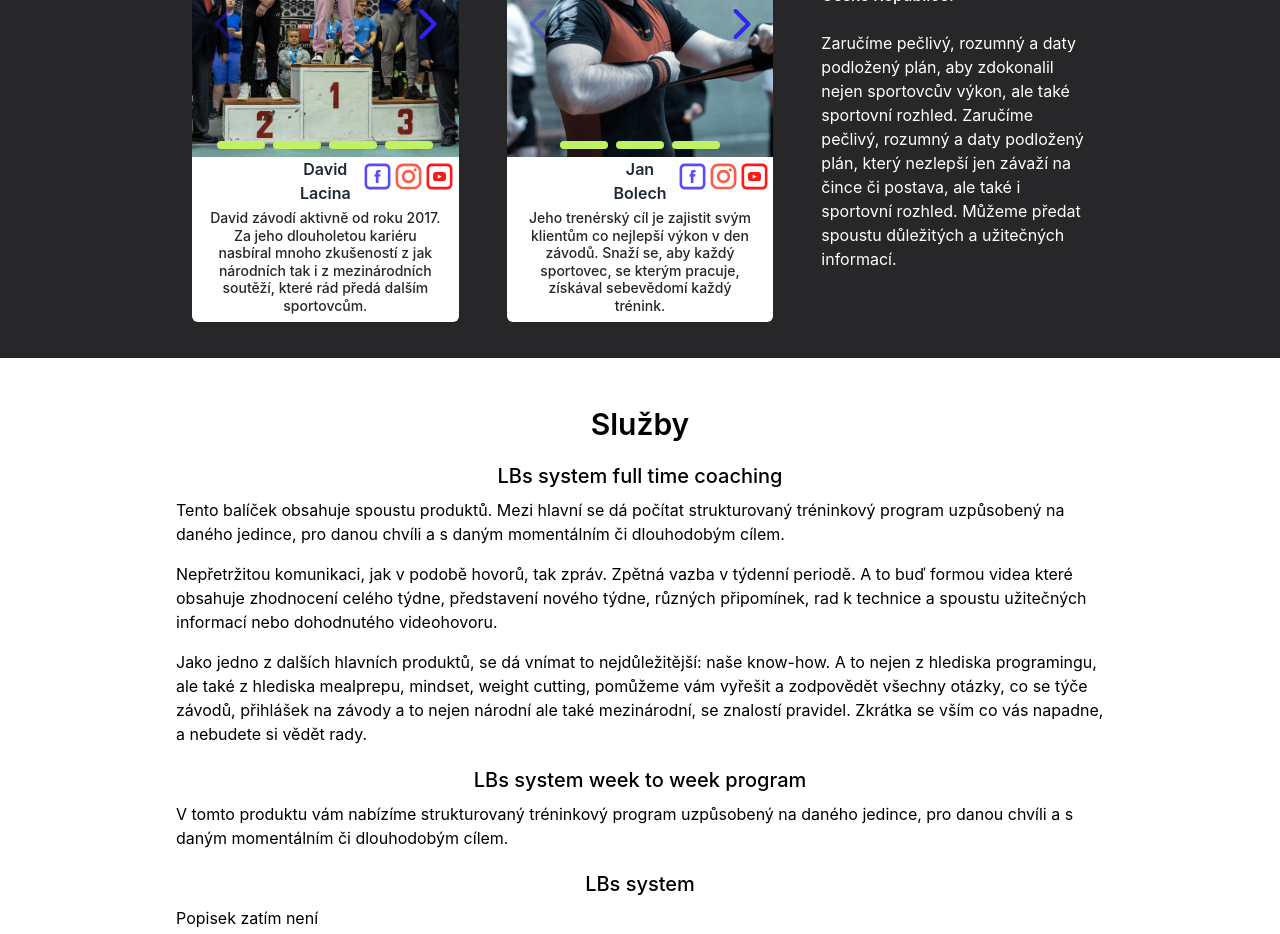
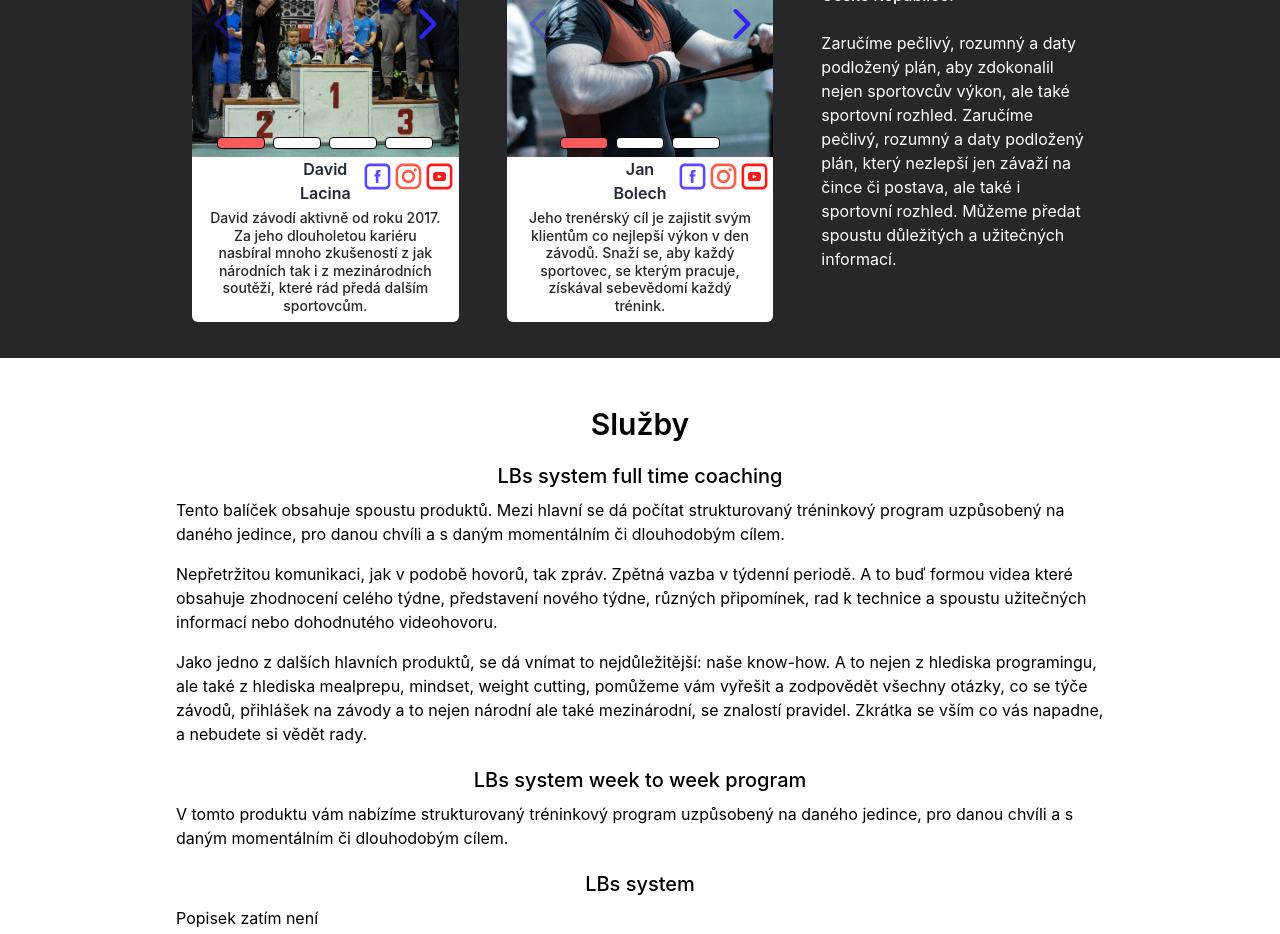
Before and after one commit to aeggydev/lbs-system, a Next.js app: page / in a window 1280 px wide. Shown: the part 1040-1974 px from the top of the page. Built offline with nearby package versions, Linux system fonts and the light colour scheme.

Commit message:
Make dots look better

```diff
--- a/components/page_sections/nas_team.tsx
+++ b/components/page_sections/nas_team.tsx
@@ -17,7 +17,8 @@ interface Button {
 }
 export const DotButton = ({ selected, onClick }: Button) => (
   <button
-    className={`embla__dot ${selected ? "is-selected" : ""} w-12 rounded h-2 bg-lime-300`}
+    className={`embla__dot ${selected ? "is-selected" : ""} w-12 rounded h-3 border border-black`}
+    style={{background: selected ? "#F65A5A" : "white"}}
     type="button"
     onClick={onClick}
   />
```
